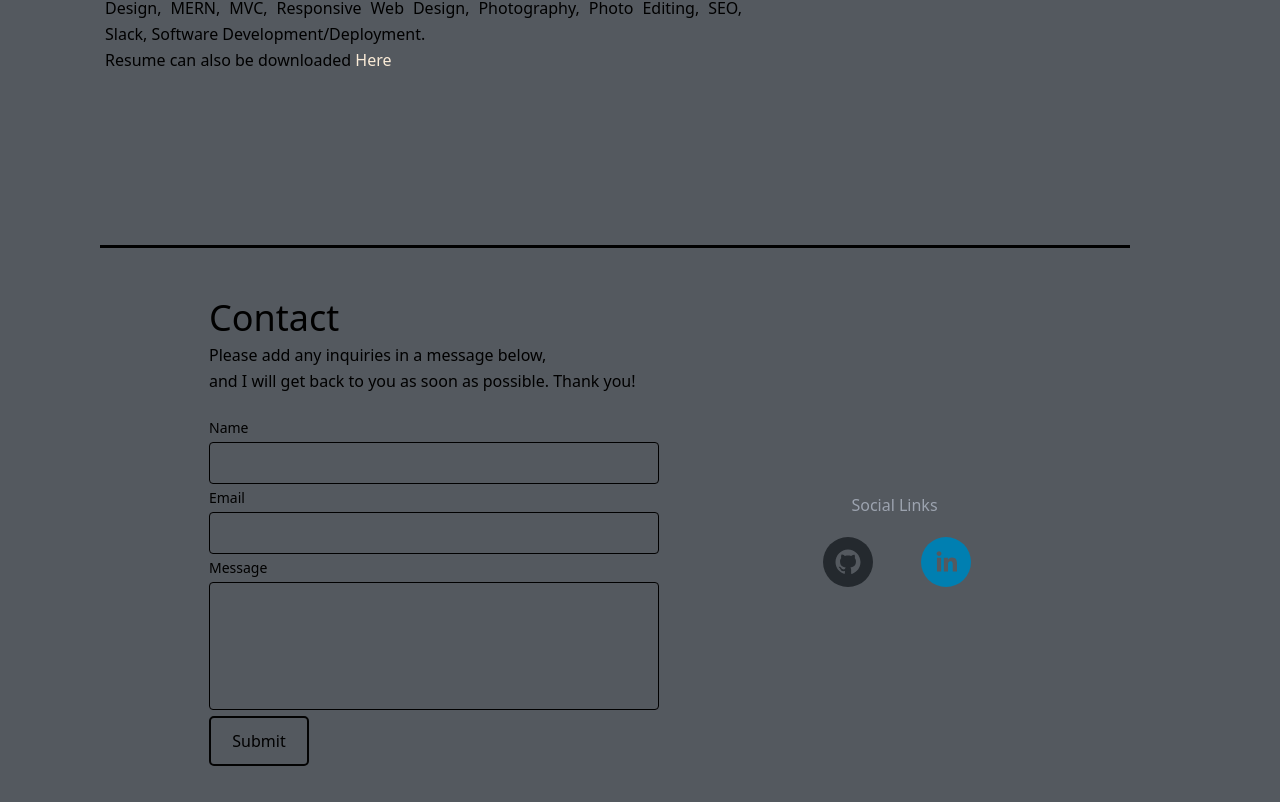
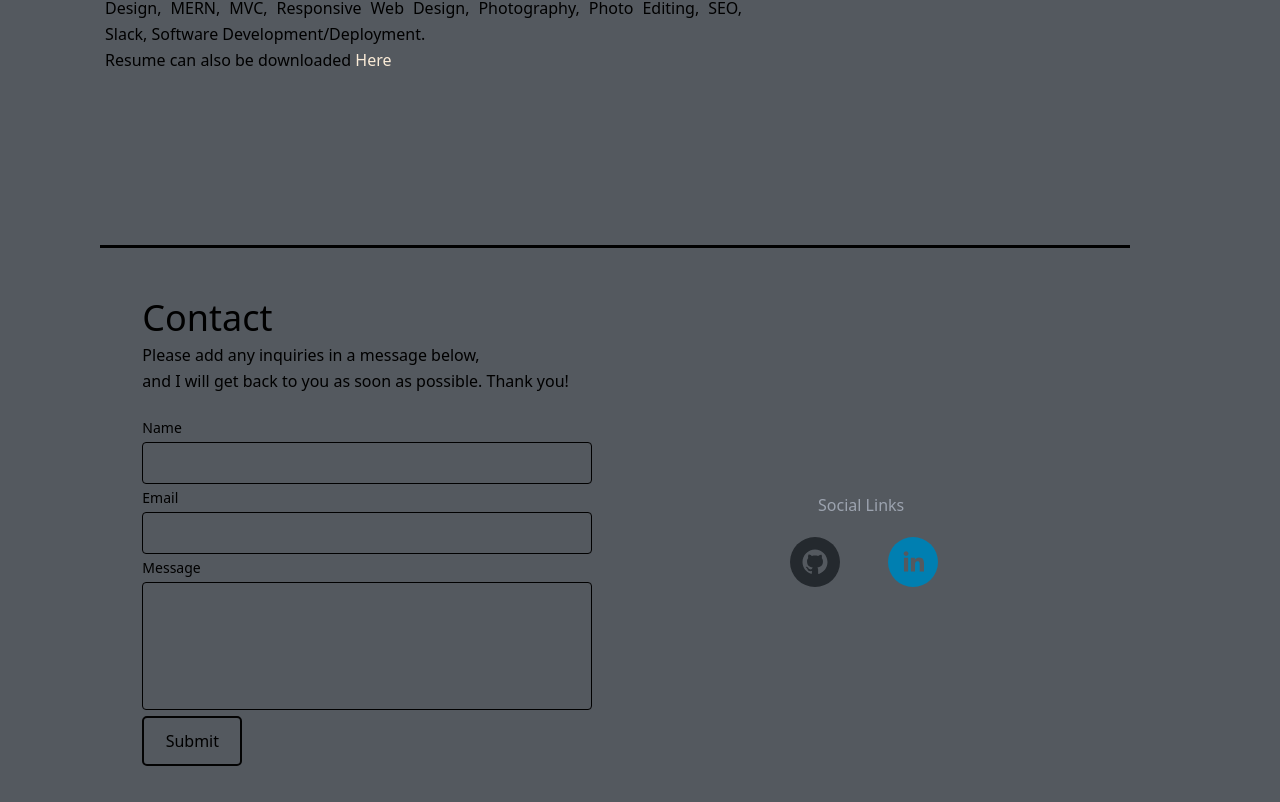
Before and after one commit to LuisChevere/portfolio-react, a React (Create React App) app: page / in a window 1280 px wide. Shown: the part 1894-2696 px from the top of the page. Built offline with nearby package versions, Linux system fonts and the light colour scheme.

Commit message:
removed full form css

```diff
--- a/src/index.css
+++ b/src/index.css
@@ -128,10 +128,6 @@ p {
     padding-bottom: 20px;
 }
 
-.fullForm{
-    padding-left: 100px;
-}
-
 .form{
    width: 500px;
    padding-right: 50px;
```
